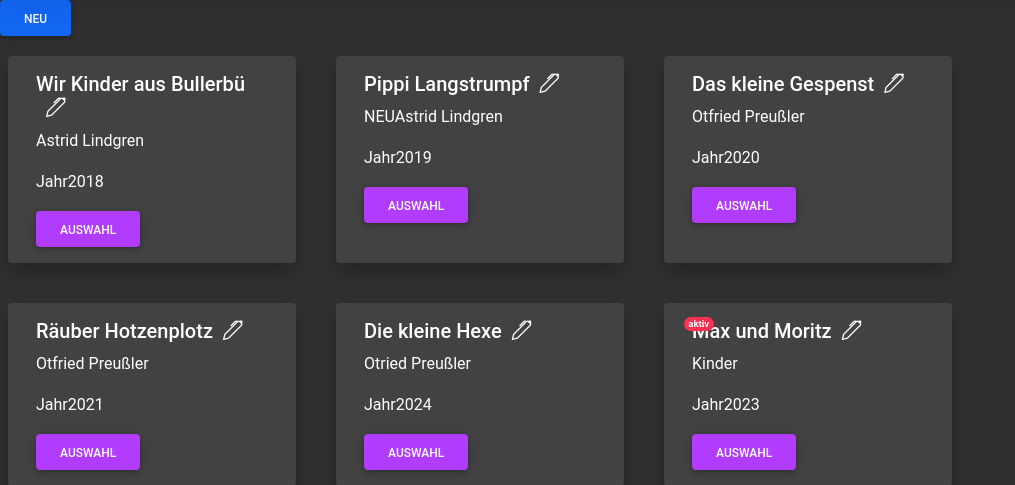
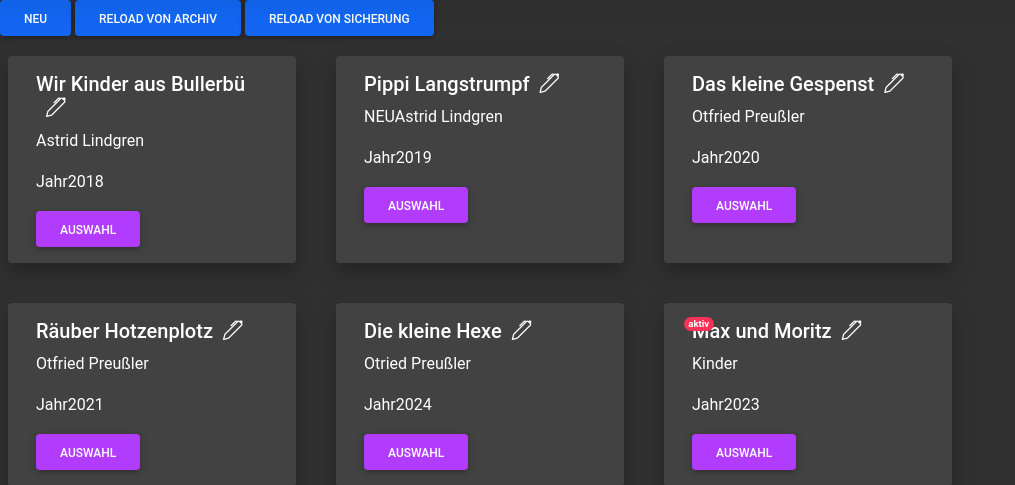
Before and after one commit to jxnxsdev/performance-pro, a Flask app: page /t001_stueck in a window 1280 px wide. Shown: the part 59-544 px from the top of the page, without its empty margins (0-1015 px from the left). Run offline with Flask 3, Linux system fonts and the light colour scheme; data comes from the database, SQL or seed files in the repository; some libraries are stand-ins or nearby versions.

Commit message:
Sicherung + Archiv

```diff
--- a/app.py
+++ b/app.py
@@ -6,6 +6,8 @@ import pandas as pd
 from pathlib import Path, PureWindowsPath
 import sys
 import rtmidi
+import shutil
+import os
 app = Flask(__name__)
 
 if sys.platform == 'win32':
@@ -21,8 +23,6 @@ g_jinja = {}
 def new_db0():
     if local(request):
         return local(request)
-    import shutil
-    import os
 
     jetzt = datetime.now()
     newpath = jetzt.strftime("%Y%m%d_%H%M%S")
@@ -197,8 +197,87 @@ def api_stueck_save():
 def api_stueck_delete():
 
     global aktuelles_Stueck_txt
+    id = request.get_json()["id"]
+    try:
+        os.mkdir(data_folder / "db" / "archiv")
+    except:
+        pass
+
+    jetzt = datetime.now()
+    newpath = jetzt.strftime("%Y%m%d_%H%M%S")
+    name = json.loads(get_my_jsonified_data_DB1(f"select beschreibung_1  from T001_stueck where id = {id};"))
+    name = name[0]["beschreibung_1"] + newpath
+    shutil.move(data_folder / "db" / f"{id}.db", data_folder / "db" / "archiv" / f"{name}.db")
+
 
     set_sql_data_DB1("delete from T001_stueck where id = ?",   [request.get_json()["id"] ])
+    return get_my_jsonified_data_DB1("select * ,(select 'aktiv' from T000_status t0 where t0.key = 'akt_stueck_id' and t0.value = t1.id) as aktiv from T001_stueck t1 order by id desc;")
+
+
+@app.route("/api/stueck_sicherung",methods = ['POST'])
+def api_stueck_sicherung():
+
+    global aktuelles_Stueck_txt
+    id = request.get_json()["id"]
+    try:
+        os.mkdir(data_folder / "db" / "save")
+    except:
+        pass
+
+    jetzt = datetime.now()
+    newpath = jetzt.strftime("%Y%m%d_%H%M%S")
+    name = json.loads(get_my_jsonified_data_DB1(f"select beschreibung_1  from T001_stueck where id = {id};"))
+    name = name[0]["beschreibung_1"] + newpath
+    shutil.copy(data_folder / "db" / f"{id}.db", data_folder / "db" / "save" / f"{name}.db")
+
+
+
+    return get_my_jsonified_data_DB1("select * ,(select 'aktiv' from T000_status t0 where t0.key = 'akt_stueck_id' and t0.value = t1.id) as aktiv from T001_stueck t1 order by id desc;")
+
+
+
+@app.route("/api/stueck_reload",methods = ['GET'])
+def api_stueck_reload_GET():
+
+    try:
+        os.mkdir(data_folder / "db" / "archiv")
+    except:
+        pass
+
+    return os.listdir(data_folder / "db" / "archiv")
+
+@app.route("/api/stueck_reload",methods = ['POST'])
+def api_stueck_reload_POST():
+
+
+    file = request.get_json()["file"]
+    set_sql_data_DB1(f"insert into T001_stueck (beschreibung_1, beschreibung_2, jahr) values( '{file.replace('.db','')}' , 'RELOAD' , '" +datetime.now().strftime("%Y")+"' );",[])
+    id = str(json.loads(get_my_jsonified_data_DB1("select max(id) id from T001_stueck" ) )[0]["id"])
+
+    shutil.copy(data_folder / "db" / "archiv" / f"{file}",data_folder / "db" / f"{id}.db" )
+
+    return get_my_jsonified_data_DB1("select * ,(select 'aktiv' from T000_status t0 where t0.key = 'akt_stueck_id' and t0.value = t1.id) as aktiv from T001_stueck t1 order by id desc;")
+
+@app.route("/api/stueck_reload_from_save",methods = ['GET'])
+def api_stueck_reload_from_save_GET():
+
+    try:
+        os.mkdir(data_folder / "db" / "save")
+    except:
+        pass
+
+    return os.listdir(data_folder / "db" / "save")
+
+@app.route("/api/stueck_reload_from_save",methods = ['POST'])
+def api_stueck_reload_from_save_POST():
+
+
+    file = request.get_json()["file"]
+    set_sql_data_DB1(f"insert into T001_stueck (beschreibung_1, beschreibung_2, jahr) values( '{file.replace('.db','')}' , 'RELOAD FROM SAVE' , '" +datetime.now().strftime("%Y")+"' );",[])
+    id = str(json.loads(get_my_jsonified_data_DB1("select max(id) id from T001_stueck" ) )[0]["id"])
+
+    shutil.copy(data_folder / "db" / "save" / f"{file}",data_folder / "db" / f"{id}.db" )
+
     return get_my_jsonified_data_DB1("select * ,(select 'aktiv' from T000_status t0 where t0.key = 'akt_stueck_id' and t0.value = t1.id) as aktiv from T001_stueck t1 order by id desc;")
 
 
--- a/static/js/t001_stuecke.js
+++ b/static/js/t001_stuecke.js
@@ -96,6 +96,113 @@ function stueck_delete(id)
 
 }
 
+function stueck_sicherung(id)
+{
+
+  $.ajax({
+    url: "api/stueck_sicherung", //the page containing php script
+    type: "POST", //request type
+    dataType: 'json',
+    headers: { 'Content-Type': 'application/json' },
+    data: JSON.stringify({
+                id: id
+    }),
+      success:function(result){
+        cardausgeben(result, "ausgabe")
+        console.log(result);
+    }
+    ,error: function(result){
+
+      console.log(result);
+    }
+  } );
+
+}
+
+function reload()
+{
+
+  $.ajax({
+    url: "api/stueck_reload", //the page containing php script
+    type: "GET", //request type
+    dataType: 'json',
+    headers: { 'Content-Type': 'application/json' },
+
+      success:function(result){
+        //cardausgeben(result, "ausgabe")
+        console.log(result);
+
+
+        $("#ausgabe").empty()
+        result.forEach(function(m, i) {
+        $("#ausgabe").append(
+          $("<button></button>").text(m).addClass("btn btn-primary").css("margin-top","20px").click(function(){
+
+            $.ajax({
+              url: "api/stueck_reload", //the page containing php script
+              type: "POST", //request type
+              dataType: 'json',
+              headers: { 'Content-Type': 'application/json' },
+              data: JSON.stringify({file : m
+                             }),
+                success:function(result){
+                  cardausgeben(result, "ausgabe")
+                }})
+          })
+        )
+        })
+
+    }
+    ,error: function(result){
+
+      console.log(result);
+    }
+  } );
+
+}
+
+function reload_from_save()
+{
+
+  $.ajax({
+    url: "api/stueck_reload_from_save", //the page containing php script
+    type: "GET", //request type
+    dataType: 'json',
+    headers: { 'Content-Type': 'application/json' },
+
+      success:function(result){
+        //cardausgeben(result, "ausgabe")
+        console.log(result);
+
+
+        $("#ausgabe").empty()
+        result.forEach(function(m, i) {
+        $("#ausgabe").append(
+          $("<button></button>").text(m).addClass("btn btn-primary").css("margin-top","20px").click(function(){
+
+            $.ajax({
+              url: "api/stueck_reload_from_save", //the page containing php script
+              type: "POST", //request type
+              dataType: 'json',
+              headers: { 'Content-Type': 'application/json' },
+              data: JSON.stringify({file : m
+                             }),
+                success:function(result){
+                  cardausgeben(result, "ausgabe")
+                }})
+          })
+        )
+        })
+
+    }
+    ,error: function(result){
+
+      console.log(result);
+    }
+  } );
+
+}
+
 
 function stueckauswahl(id)
 {
@@ -155,19 +262,24 @@ ct.click(function(){
   let j = $('<input type="number" class="form-control" id="jahr" name="jahr">')
   j.val(m.jahr)
 
-  let B = $('<button type="submit" class="btn btn-primary">Save</button>')
+  let B = $('<button></button>').text('Save').addClass("btn btn-primary").css('margin-right','10px').css("margin-top", "20px")
   B.click(function(){
     save(m.id, b1.val(),b2.val(),j.val())
 
   })
 
-  let D = $('<button type="submit" class="btn btn-danger">Delete</button>')
+  let D = $('<button></button>').text('Archiv').addClass("btn btn-danger").css('margin-right','10px').css("margin-top", "20px")
   D.click(function(){
     stueck_delete(m.id)
 
   })
 
-  cb.append(b1l,b1,b2l,b2,jl,j,B,D)
+  let S = $('<button></button>').text('Sichern').addClass("btn btn-warning").css('margin-right','10px').css("margin-top", "20px")
+  S.click(function(){
+    stueck_sicherung(m.id)
+
+  })
+  cb.append(b1l,b1,b2l,b2,jl,j,B,D,S)
 })
 
 let cont1 = $('<p class="card-text">'+m.beschreibung_2+'</p>')
--- a/templates/t001_stuecke.html
+++ b/templates/t001_stuecke.html
@@ -1,6 +1,8 @@
 {% include "navbar.html" %}
 
 <button onclick="neu()" class="btn btn-primary">Neu</button>
+<button onclick="reload()" class="btn btn-primary">reload von Archiv</button>
+<button onclick="reload_from_save()" class="btn btn-primary">reload von Sicherung</button>
 
 <div class="container-flot">
     <!-- <div class="row"> -->
```
Also changed, not shown: install.md (+2 -0 lines), 1 other file.
